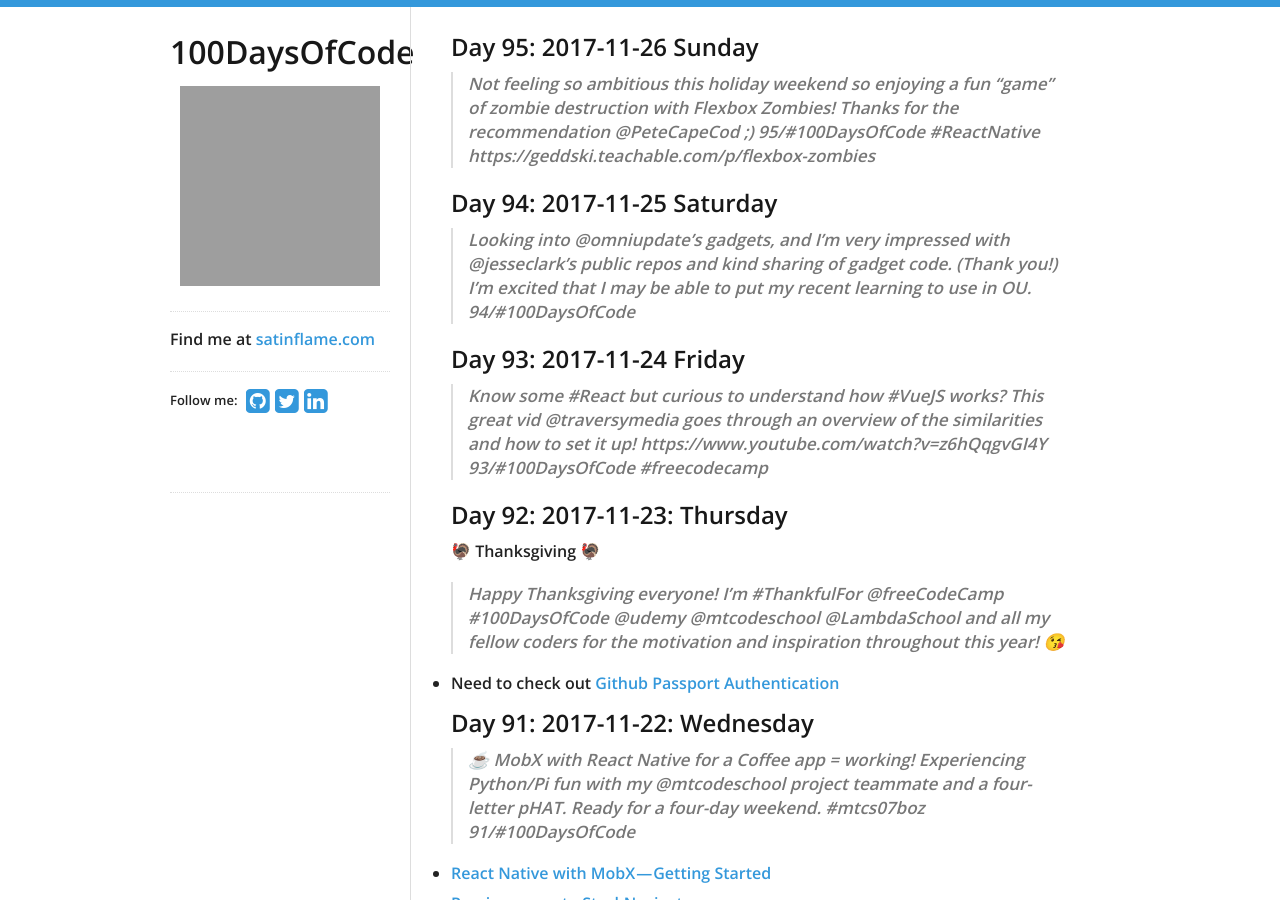
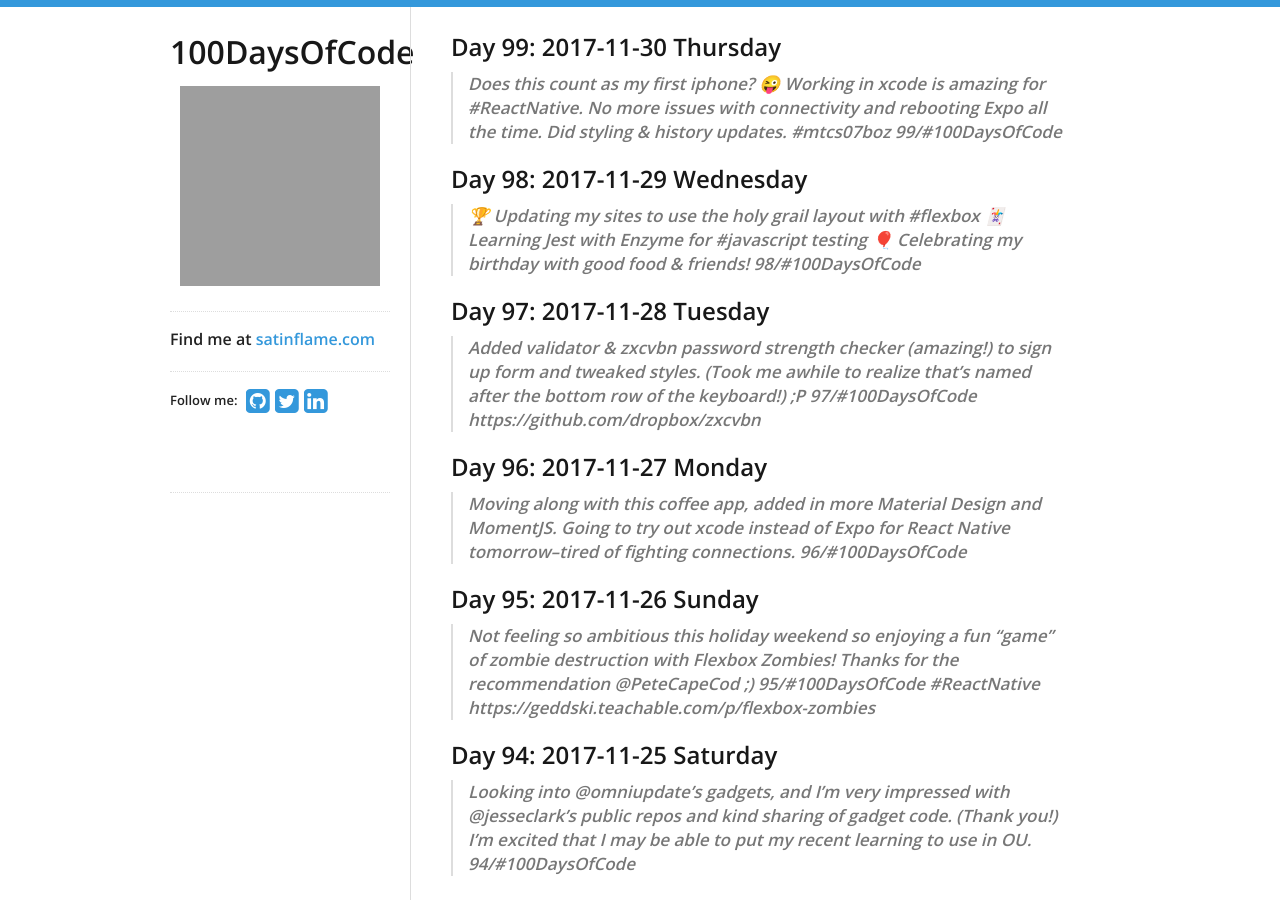
Before and after one commit to virtual/100daysofcode, a Jekyll site: the page built from index.md, in a window 1280 px wide and 900 px high. Built offline with Jekyll 4.4.1, drawn with Linux system fonts in a browser that asks for light colours; nearby versions of some CDN libraries; our own code applies the rules of GitHub Pages for plain Markdown files; grey boxes are pictures that could not be loaded.

Commit message:
add last days

```diff
--- a/index.md
+++ b/index.md
@@ -1,3 +1,19 @@
+## Day 99: 2017-11-30 Thursday
+
+> Does this count as my first iphone? 😜 Working in xcode is amazing for #ReactNative. No more issues with connectivity and rebooting Expo all the time. Did styling & history updates. #mtcs07boz 99/#100DaysOfCode
+
+## Day 98: 2017-11-29 Wednesday
+
+> 🏆 Updating my sites to use the holy grail layout with #flexbox 🃏 Learning Jest with Enzyme for #javascript testing 🎈 Celebrating my birthday with good food & friends! 98/#100DaysOfCode
+
+## Day 97: 2017-11-28 Tuesday
+
+> Added validator & zxcvbn password strength checker (amazing!) to sign up form and tweaked styles. (Took me awhile to realize that's named after the bottom row of the keyboard!) ;P 97/#100DaysOfCode https://github.com/dropbox/zxcvbn
+
+## Day 96: 2017-11-27 Monday
+
+> Moving along with this coffee app, added in more Material Design and MomentJS. Going to try out xcode instead of Expo for React Native tomorrow--tired of fighting connections. 96/#100DaysOfCode
+
 ## Day 95: 2017-11-26 Sunday
 
 > Not feeling so ambitious this holiday weekend so enjoying a fun "game" of zombie destruction with Flexbox Zombies! Thanks for the recommendation @PeteCapeCod ;) 95/#100DaysOfCode #ReactNative https://geddski.teachable.com/p/flexbox-zombies
```
